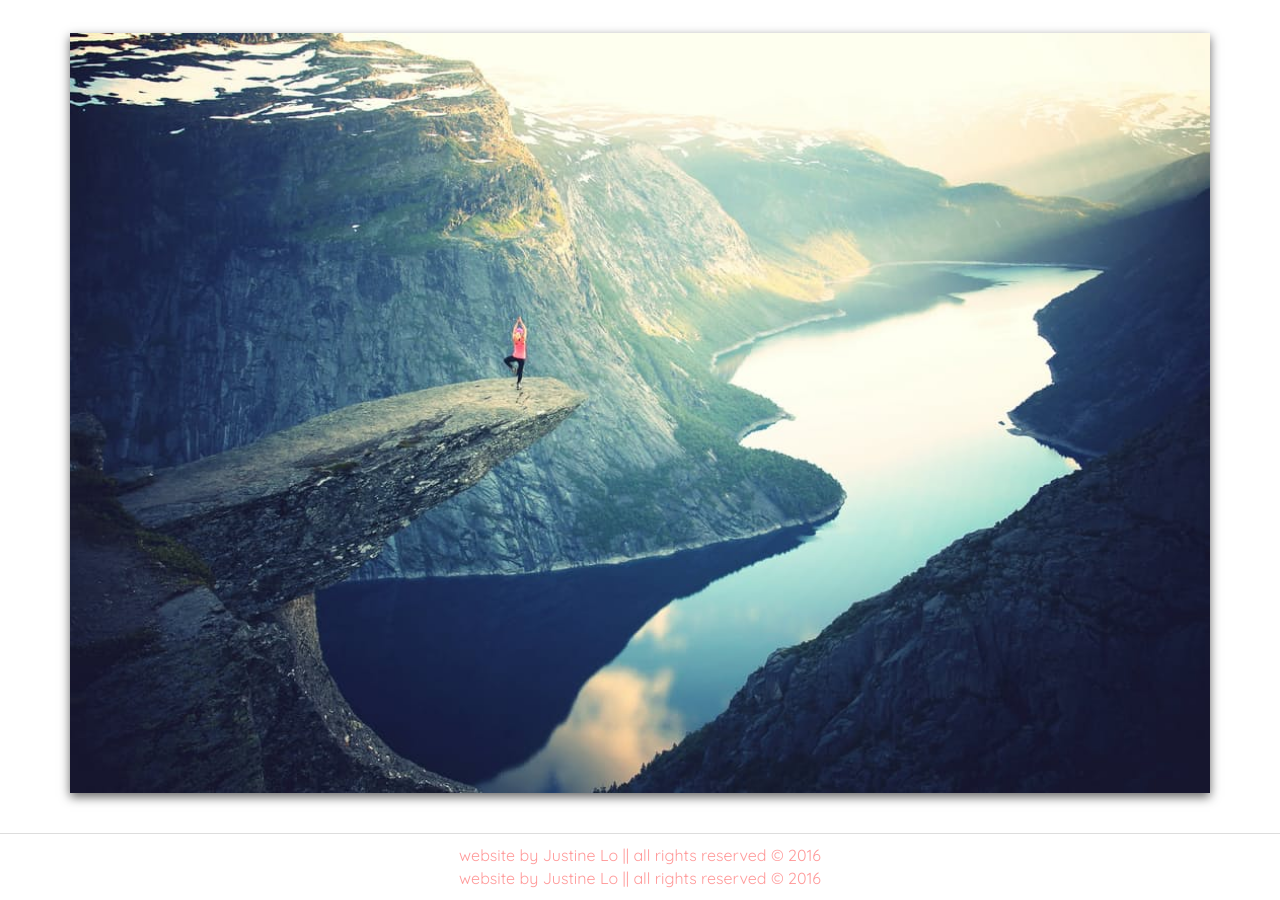
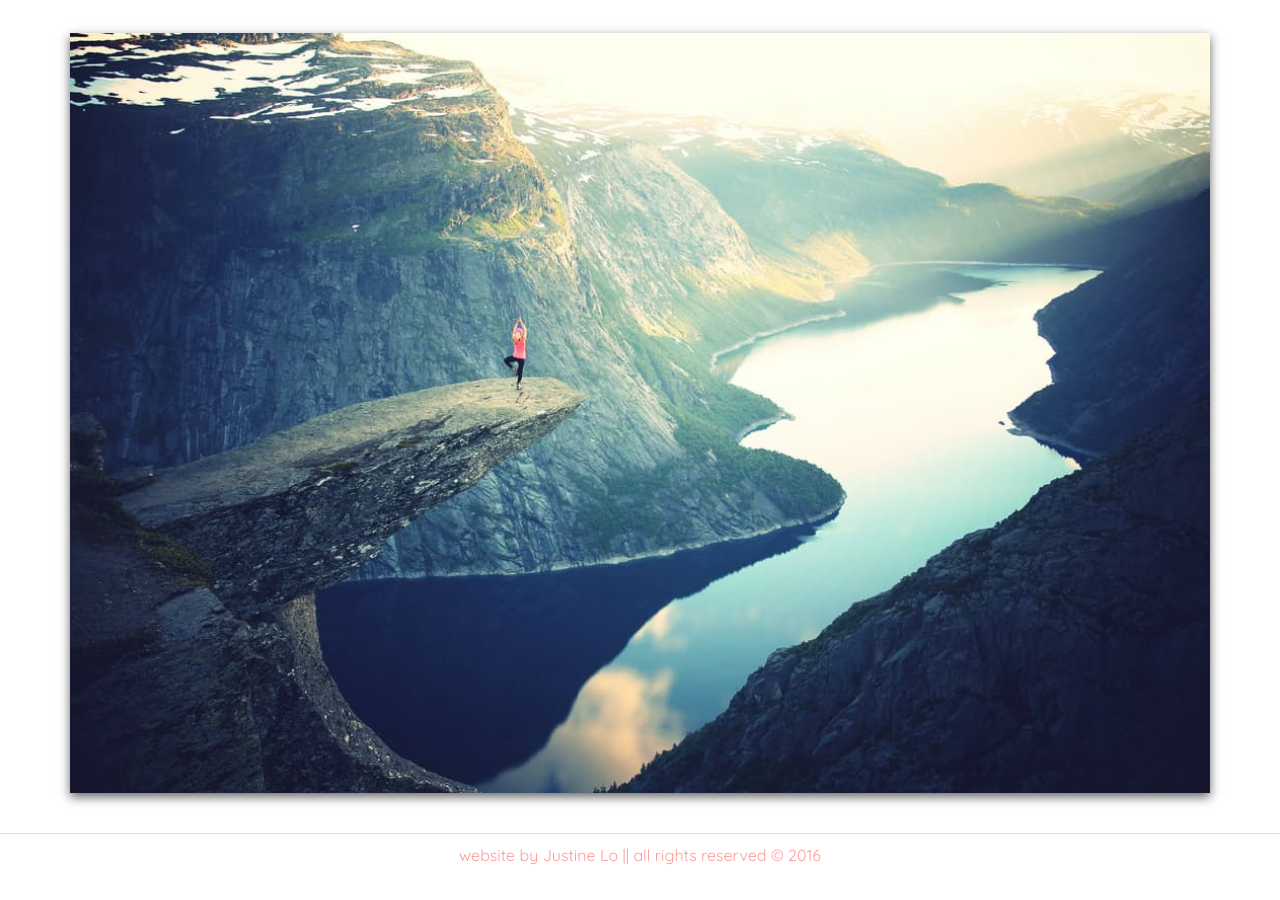
Before and after one commit to justlo/ElanaBrochinYoga, a plain HTML site: page EBYoga_v2/index.html in a window 1280 px wide. Shown: the part 177-1077 px from the top of the page. After the commit the page ends 1054 px from the top, so only its background shows below. Drawn offline with Linux system fonts and the light colour scheme; a web font is replaced by a local one.

Commit message:
edited footer layout

```diff
--- a/EBYoga_v2/index.html
+++ b/EBYoga_v2/index.html
@@ -63,8 +63,9 @@
   </div><!-- End of #main-content -->
 
   <footer class="panel-footer">
-    <div class="container"><div class="hidden-xs text-center">website by Justine Lo || all rights reserved &copy; 2016</div>
-    <div class="visible-xs text-center">website by Justine Lo <br> all rights reserved &copy; 2016</div><div class="text-center">website by Justine Lo || all rights reserved &copy; 2016</div>
+    <div class="container">
+    <div class="hidden-xs text-center">website by Justine Lo || all rights reserved &copy; 2016</div>
+    <div class="visible-xs text-center">website by Justine Lo <br> all rights reserved &copy; 2016</div>
     </div>
   </footer>
 
```
